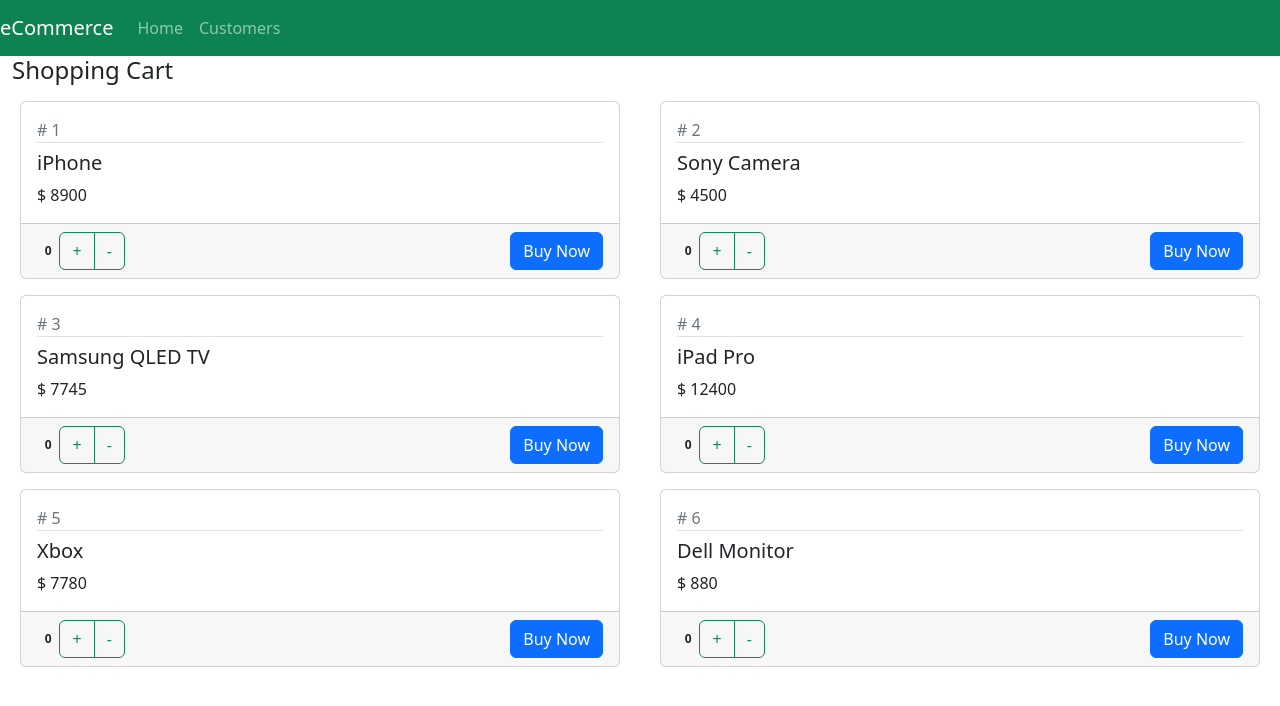
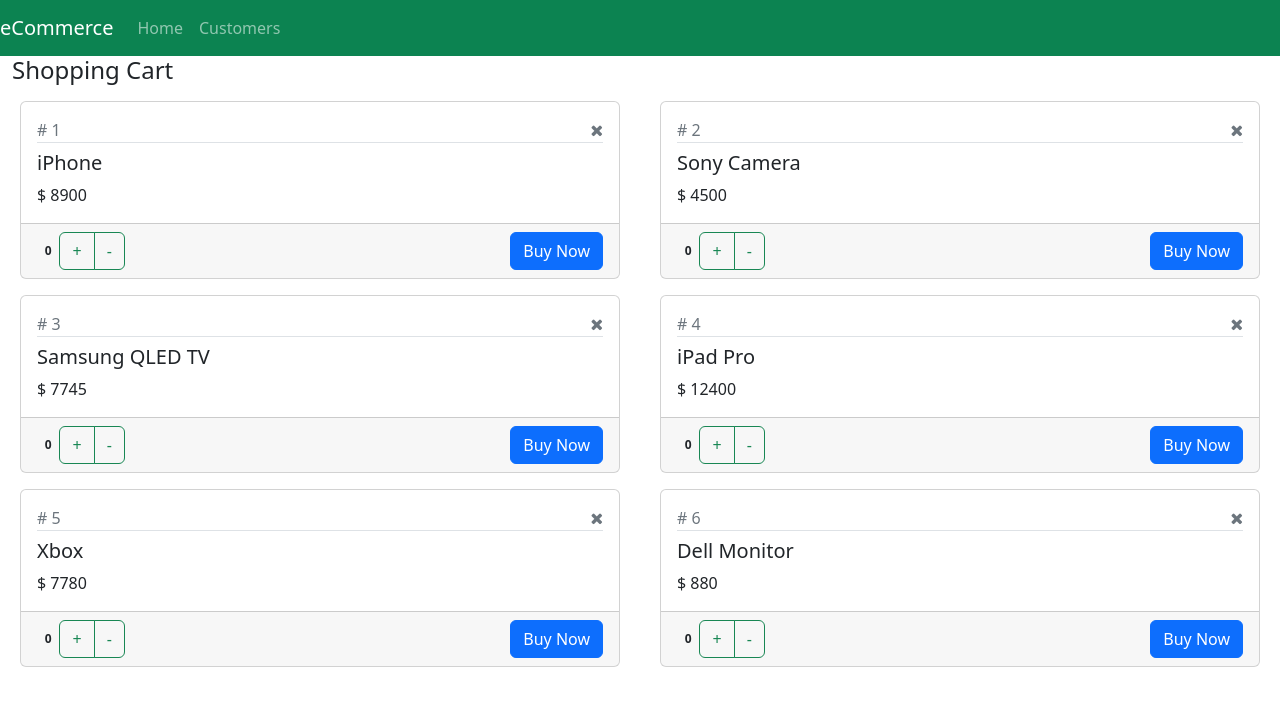
Before and after one commit to apisceva/eCommerce, a React (Create React App) app: page / in a window 1280 px wide. Shown: the top 706 px of the page. Built offline with nearby package versions, Linux system fonts and the light colour scheme.

Commit message:
Delete function added

```diff
--- a/src/Product.jsx
+++ b/src/Product.jsx
@@ -9,8 +9,21 @@ export default class Product extends Component {
       <div className="col-lg-6">
         <div className="card m-2">
           <div className="card-body">
-            <div className="text-muted"> # {this.state.product.id}</div>
-            <h5 className="pt-2 border-top">{this.state.product.productName}</h5>
+            <div className="text-muted">
+              # {this.state.product.id}
+              <span
+                className="float-end hand-icon"
+                onClick={() => {
+                  this.props.onDelete(this.state.product);
+                }}
+              >
+                <i className="fa fa-times"></i>
+              </span>
+            </div>
+
+            <h5 className="pt-2 border-top">
+              {this.state.product.productName}
+            </h5>
             <div>$ {this.state.product.price}</div>
           </div>
           {/*card body ends here */}
--- a/src/ShoppingCart.jsx
+++ b/src/ShoppingCart.jsx
@@ -25,6 +25,7 @@ export default class ShoppingCart extends Component {
                 product={prod}
                 onIncrement={this.handleIncrement}
                 onDecrement={this.handleDecrement}
+                onDelete={this.handleDelete}
               >
                 <button className="btn btn-primary">Buy Now</button>
               </Product>
@@ -51,6 +52,7 @@ export default class ShoppingCart extends Component {
 
   //executes when the user clicks on - button.
   handleDecrement = (product, minValue) => {
+    //get index of selected product
     let allProducts = [...this.state.products];
     let index = allProducts.indexOf(product);
 
@@ -61,4 +63,17 @@ export default class ShoppingCart extends Component {
       this.setState({products: allProducts})
     }
   };
+
+  //executes when the user clicks on Delete(X) button in the Product component
+  handleDelete = (product) => {
+    //get index of selected product
+    let allProducts = [...this.state.products];
+    let index = allProducts.indexOf(product);
+
+    //delete product based on index
+    allProducts.splice(index,1);
+
+    //update the state of current component (parent component)
+    this.setState({products: allProducts})
+  }
 }
--- a/src/index.js
+++ b/src/index.js
@@ -7,6 +7,7 @@ import "bootstrap/dist/js/bootstrap";
 import "bootstrap/dist/css/bootstrap.css";
 import App from "./App";
 import "./index.css";
+import "font-awesome/css/font-awesome.css"
 
 const container = document.getElementById("root");
 const root = createRoot(container);
```
